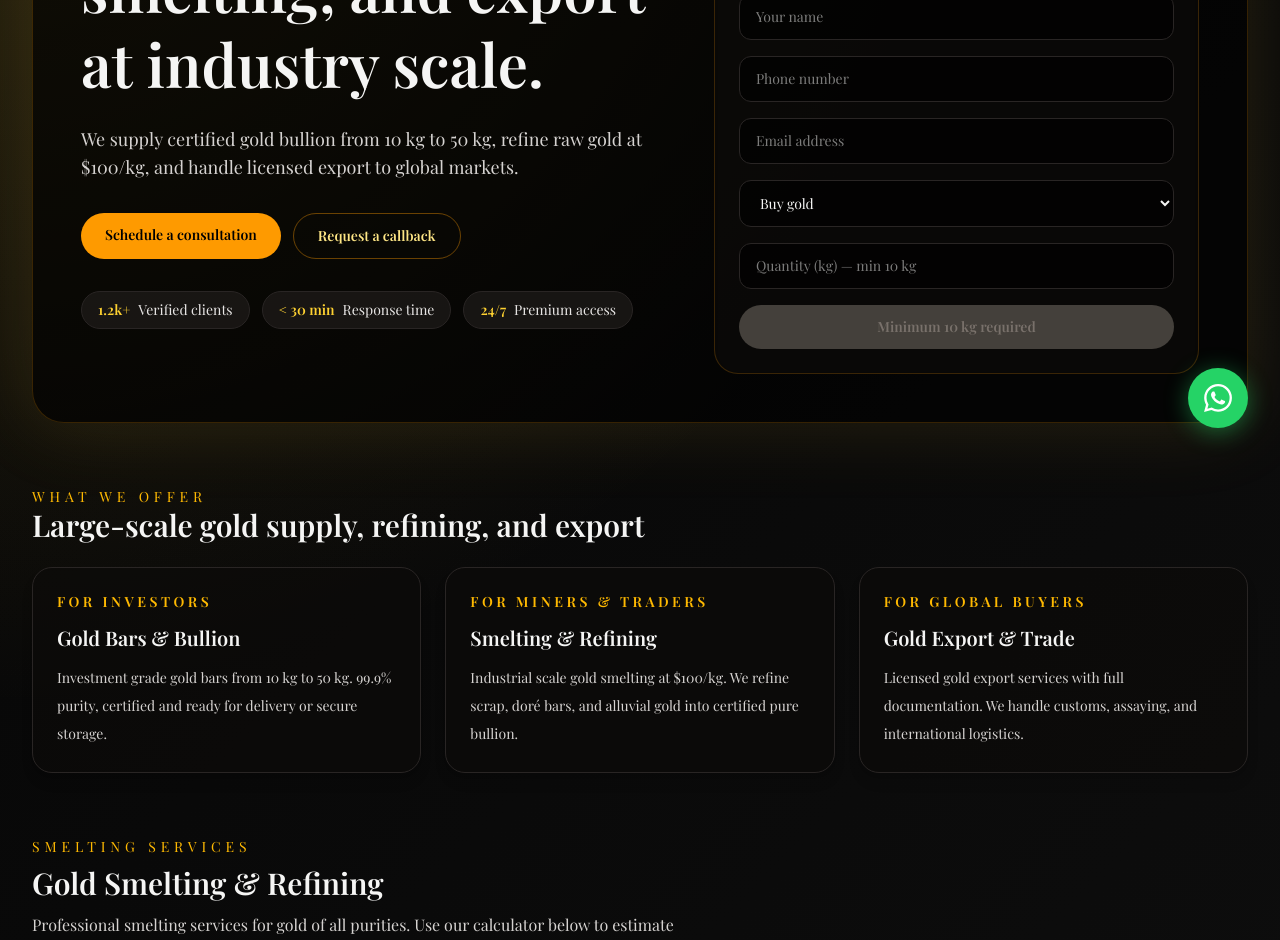
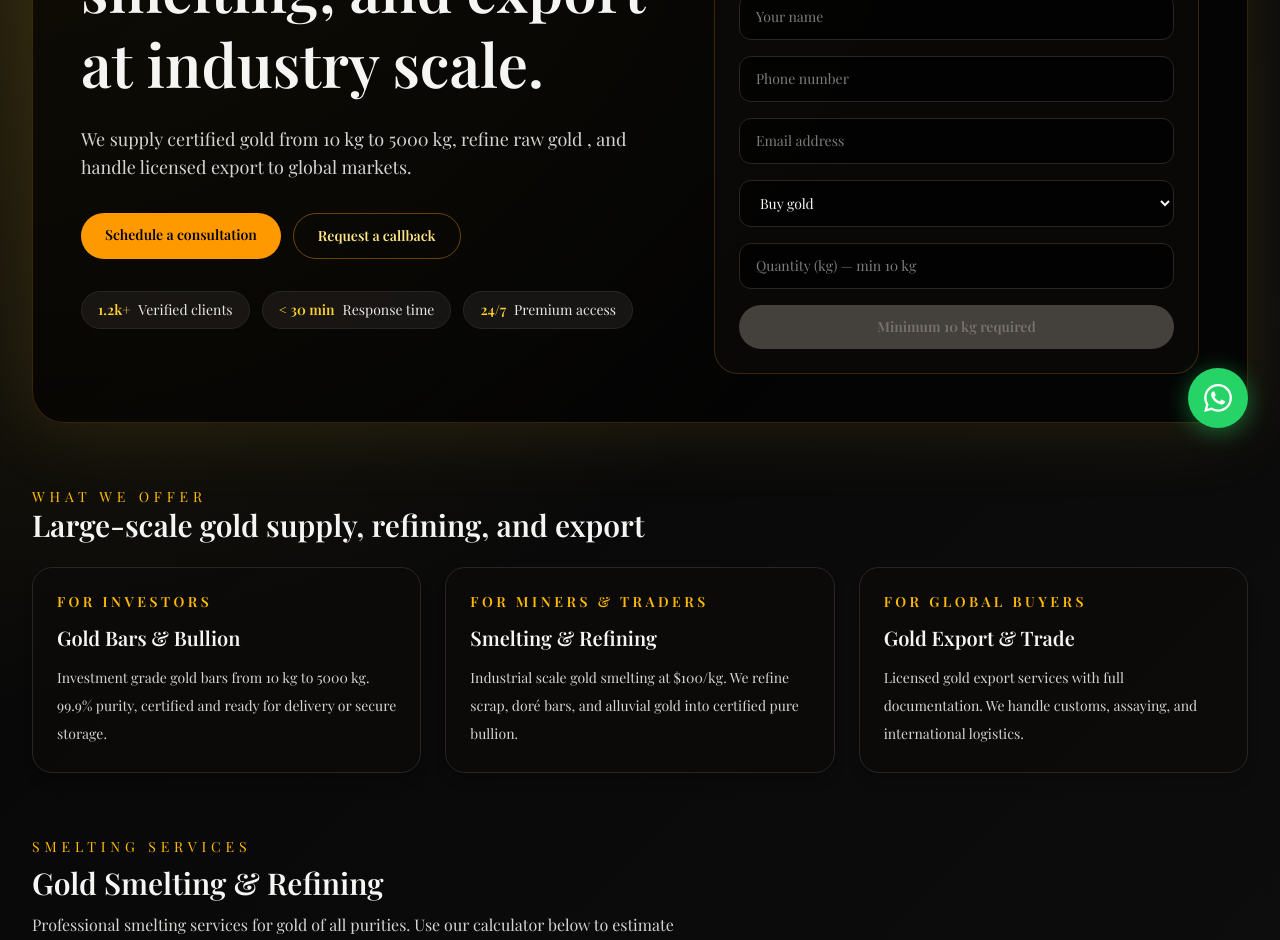
Before and after one commit to AlvinMusonye/gold-Trading-, a React (Vite) app: page / in a window 1280 px wide. Shown: the part 340-1280 px from the top of the page. Built offline with nearby package versions, Linux system fonts and the light colour scheme; a web font is replaced by a local one.

Commit message:
Initial commit

```diff
--- a/src/App.jsx
+++ b/src/App.jsx
@@ -4,7 +4,7 @@ import SmeltingCalculator from './components/SmeltingCalculator'
 const offerings = [
   {
     title: 'Gold Bars & Bullion',
-    description: 'Investment grade gold bars from 10 kg to 50 kg. 99.9% purity, certified and ready for delivery or secure storage.',
+    description: 'Investment grade gold bars from 10 kg to 5000 kg. 99.9% purity, certified and ready for delivery or secure storage.',
     badge: 'For investors',
   },
   {
@@ -166,7 +166,7 @@ function App() {
               Premium gold bars, smelting, and export at industry scale.
             </h1>
             <p className="mt-4 max-w-xl text-base text-stone-300 sm:mt-6 sm:text-lg">
-              We supply certified gold bullion from 10 kg to 50 kg, refine raw gold at $100/kg, and handle licensed export to global markets.
+              We supply certified gold  from 10 kg to 5000 kg, refine raw gold , and handle licensed export to global markets.
             </p>
             <div className="mt-6 flex flex-col gap-3 sm:mt-8 sm:flex-row">
               <a
```
